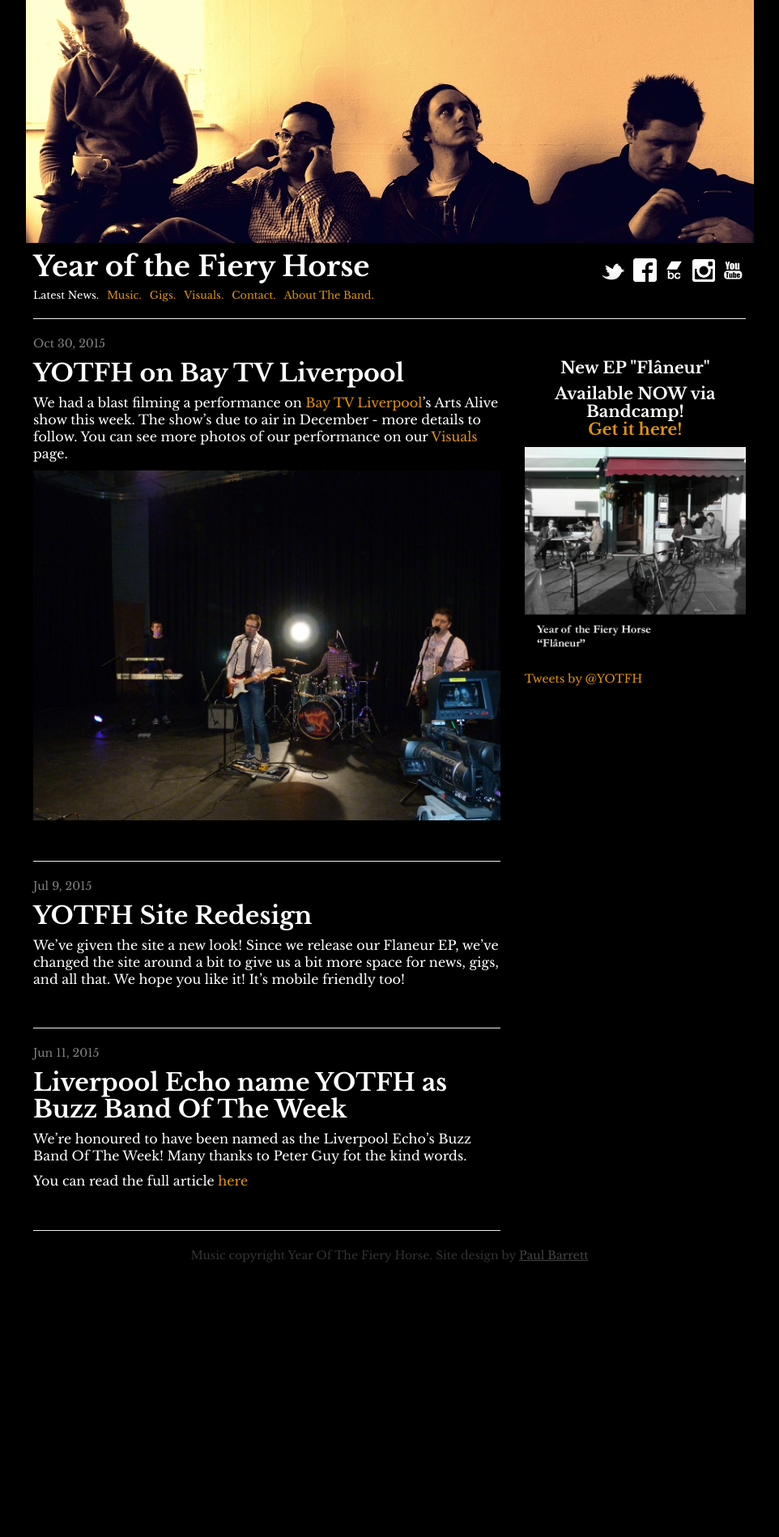
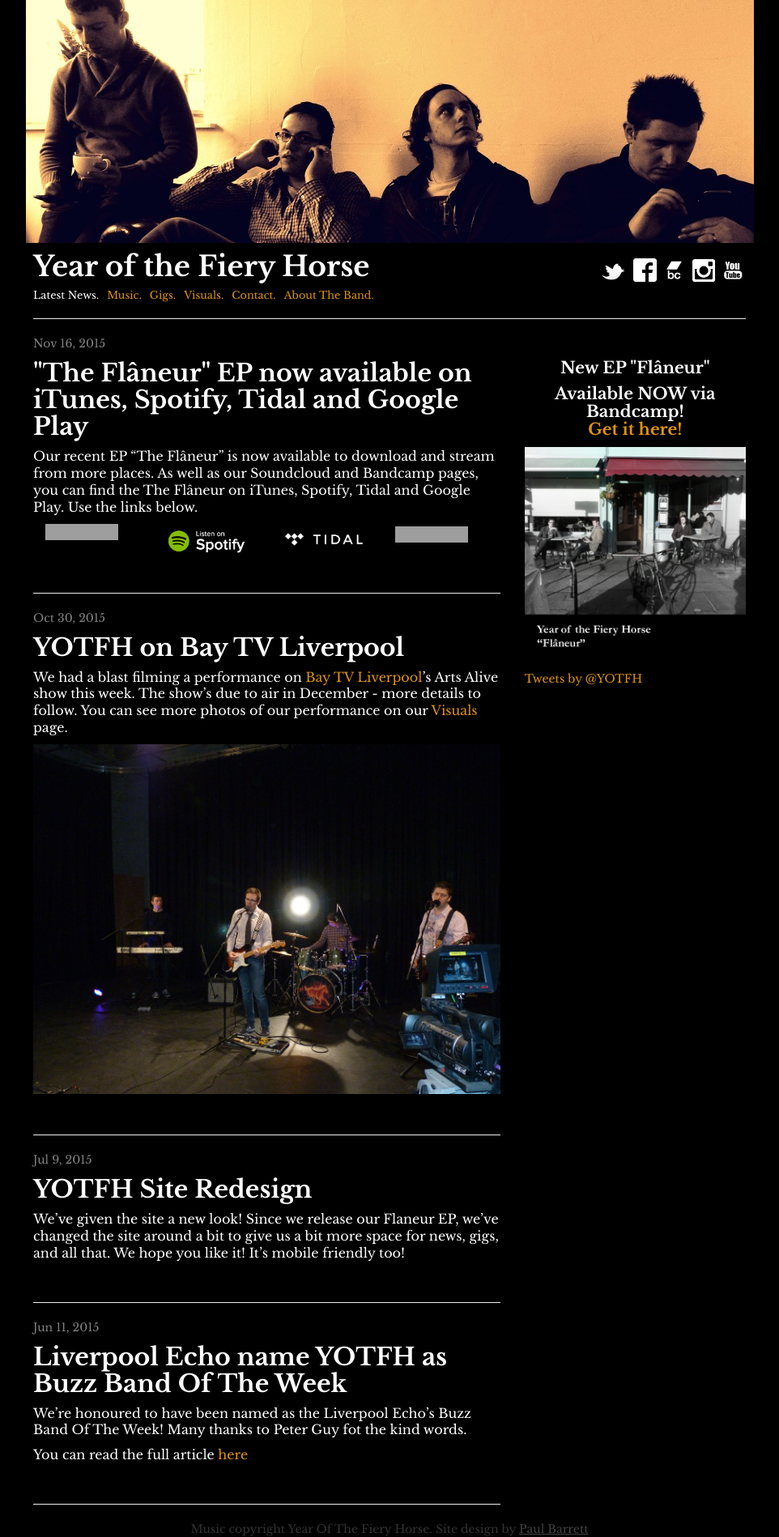
Before and after one commit to PaulBarrett79/yotfh, a Jekyll site: the page built from index.html, in a window 1280 px wide. Shown: the whole page at 81% size, without its empty margins (159-1121 px from the left). Built offline with Jekyll 4.4.1, drawn with Linux system fonts in a browser that asks for light colours; nearby versions of some CDN libraries; comment, search, counter and statistics services are not loaded; before the commit the page ends 1560 px from its top, so only the background shows below that; grey boxes are pictures that could not be loaded.

Commit message:
Flaneur multiple shops!

```diff
--- /dev/null
+++ b/_posts/2015-11-16-flaneur-ep-itunes-spotify-tidal-google-play.md
@@ -0,0 +1,12 @@
+---
+title: '"The Fl&acirc;neur" EP now available on iTunes, Spotify, Tidal and Google Play'
+layout: post
+tags: news
+---
+Our recent EP "The Fl&acirc;neur" is now available to download and stream from more places. As well as our Soundcloud and Bandcamp pages, you can find the The Fl&acirc;neur on iTunes, Spotify, Tidal and Google Play. Use the links below.
+
+<div class="row"><div class="col-xs-3"><a href="https://geo.itunes.apple.com/gb/album/flaneur-ep/id1059219308?mt=1&app=music" target="_blank" style="display:inline-block;overflow:hidden;background:url(http://linkmaker.itunes.apple.com/images/badges/en-us/badge_music-lrg.svg) no-repeat;width:165px;height:40px;"></a></div>
+<div class="col-xs-3"><a href="https://t.co/Z5Kkki6OYs" target="_blank"><img src="/img/listen_on_spotify-black.png" class="img img-responsive"> </a></div>
+<div class="col-xs-3"><a href="http://tidal.com/album/54088818" target="_blank"><img src="/img/tidal.png" class="img img-responsive"> </a></div>
+<div class="col-xs-3">
+                <a href="https://play.google.com/store/music/album/Year_of_the_Fiery_Horse_Fl%C3%A2neur_EP?id=Bdoxetfqwdozr2debnswgl5lip4&utm_source=global_co&utm_medium=prtnr&utm_content=Mar2515&utm_campaign=PartBadge&pcampaignid=MKT-AC-global-none-all-co-pr-py-PartBadges-Oct1515-1" target="_blank"><img style="margin:0 auto;" alt="Get it on Google Play" src="https://play.google.com/intl/en_us/badges/images/music/en-play-badge.png"/></a></div></div>
--- a/music.html
+++ b/music.html
@@ -8,11 +8,29 @@
 <div class="row">
 	<div class="col-sm-6 text-center">
 		<p>
-			"The Flaneur" EP available now from Bandcamp <br>
+			"The Fl&acirc;neur" EP available now from Bandcamp <br>
 			<a href="http://yearofthefieryhorse.bandcamp.com" target="_blank" style="color:#E0930D">Buy it here!</a>
 
 		</p>
 		<a href="http://yearofthefieryhorse.bandcamp.com" target="_blank" style="color:#E0930D"><img src="/img/flaneur.png" alt="Flaneur EP cover" title="Flaneur EP cover" class="img-responsive"></a>
+		<p>Also available from:</p>
+
+		<div class="row">
+			<div class="col-xs-6" style="padding-top:8px;">
+				<div style="margin:0 auto">
+				<a href="https://geo.itunes.apple.com/gb/album/flaneur-ep/id1059219308?mt=1&app=music" target="_blank" style="display:inline-block;overflow:hidden;background:url(http://linkmaker.itunes.apple.com/images/badges/en-us/badge_music-lrg.svg) no-repeat;width:110px;height:40px;text-align:center;" class="text-center"></a>
+				</div>
+			</div>
+			<div class="col-xs-6 text-center">
+				<a href="https://t.co/Z5Kkki6OYs" target="_blank"><img src="/img/listen_on_spotify-black.png" class="img img-responsive"> </a>
+			</div>
+			<div class="col-xs-6 text-center">
+				<a href="http://tidal.com/album/54088818" target="_blank"><img src="/img/tidal.png" class="img img-responsive"> </a>
+			</div>
+			<div class="col-xs-6 text-center">
+				<a href="https://play.google.com/store/music/album/Year_of_the_Fiery_Horse_Fl%C3%A2neur_EP?id=Bdoxetfqwdozr2debnswgl5lip4&utm_source=global_co&utm_medium=prtnr&utm_content=Mar2515&utm_campaign=PartBadge&pcampaignid=MKT-AC-global-none-all-co-pr-py-PartBadges-Oct1515-1" target="_blank"><img style="margin:0 auto;" alt="Get it on Google Play" src="https://play.google.com/intl/en_us/badges/images/music/en-play-badge.png"/></a>
+			</div>
+		</div>
 
 	</div>
 
```
Also changed, not shown: img/listen_on_spotify-black.png (added), img/tidal.png (added).
